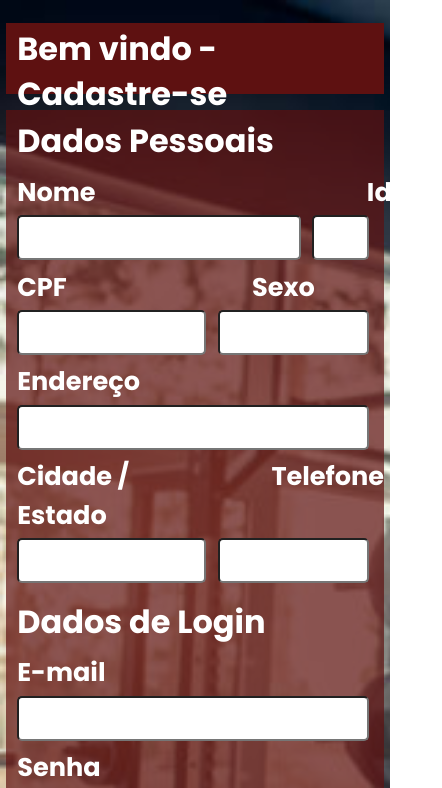
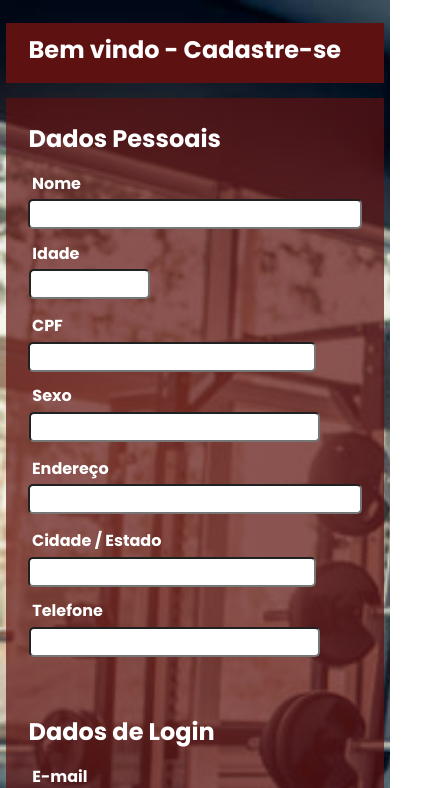
Before and after one commit to AmandaFernandes0701/Frontend-SmartGym---Projeto-Trainee, a React (Create React App) app in the folder smartgym/: page /cadastro in a window 390 px wide. Shown: the top 788 px of the page, 442 px wide, since content can reach past the window. Built offline with nearby package versions, Linux system fonts and the light colour scheme.

Commit message:
@media do Cadastro pronto

```diff
--- a/smartgym/src/pages/Cadastro/Cadastro.css
+++ b/smartgym/src/pages/Cadastro/Cadastro.css
@@ -53,13 +53,25 @@ p {
     font-weight: 700;
 }
 
-.linha1text, .linha2text, .linha3text, .linha4text {
-    display: flex;
-    flex-direction: row;
+.dadosLogin {
+    margin-top: 4%;
+    margin-left: 3%;
 }
 
-.linha1, .linha2, .linha4 {
-    flex-direction: row;
+.linha1, .linha2, .linha3, .linha4 {
+    display: grid;
+    grid-row-gap: 20px;
+    grid-template-columns: repeat(auto-fill, minmax(50%, 1fr));
+}
+
+.bloco1, .bloco2, .bloco3, .bloco4,
+.bloco5, .bloco6, .bloco7 {
+    display: flex;
+    flex-direction: column;
+}
+
+.bloco1, .bloco3, .bloco5, .bloco6 {
+    margin-left: 3%;
 }
 
 .textNome, .textCPF, .textEndereco, .textCidadeEstado,
@@ -70,17 +82,17 @@ p {
 
 .textIdade {
     margin-top: 2%;
-    margin-left: 71.7%;
+    margin-left: 60%;
 }
 
 .textSexo {
     margin-top: 2%;
-    margin-left: 49%;
+    margin-left: 10%;
 }
 
 .textTelefone {
     margin-top: 2%;
-    margin-left: 36.5%;
+    margin-left: 10%;
 }
 
 .inputNome, .inputIdade, .inputCPF, .inputSexo,
@@ -97,33 +109,30 @@ p {
 }
 
 .inputNome {
-    width: 75%;
+    width: 150%;
 }
 
 .inputIdade {
-    width: 15%;
+    margin-left: 60%;
+    width: 32%;
 }
 
 .inputCPF, .inputCidadeEstado {
-    width: 50%;
+    width: 97%;
 }
 
 .inputSexo, .inputTelefone
  {
-    width: 40%;
+    margin-left: 10%;
+    width: 82%;
 }
 
 .inputEndereco {
-    width: 93%;
+    width: 192%;
 }
 
 .inputEmail, .inputSenha, .inputConfirmarSenha {
     width: 93%;
-}
-
-.dadosLogin {
-    margin-top: 4%;
-    margin-left: 3%;
 }
 
 .botao {
@@ -139,3 +148,111 @@ p {
     color: #FFFFFF;
     line-height: 1%;
 }
+
+@media (max-width: 390px) {
+
+    .linha1, .linha2, .linha3, .linha4 {
+        display: flex;
+        flex-direction: column;
+    }
+
+    h1 {
+        font-size: 150%;
+        line-height: 150%;
+    }
+
+    p {
+        font-size: 100%;
+        line-height: 150%;
+    }
+
+    .textTitulo {
+        margin-left: 6%;
+        line-height: 190%;
+    }
+
+    .dadosPessoais, .dadosLogin {
+        margin-left: 6%;
+    }
+
+    .dadosPessoais {
+        margin-top: 6%;
+    }
+
+    .dadosLogin {
+        margin-top: 15%;
+    }
+
+    .textIdade, .textCPF, .textSexo,
+    .textEndereco, .textCidadeEstado, .textTelefone {
+        margin-left: 7%;
+    }
+
+    .textNome, .textCPF, .textEndereco, .textCidadeEstado {
+        margin-left: 2%;
+    }
+
+    .textEmail, .textSenha, .textConfSenha {
+        margin-left: 7%;
+        margin-top: 4%;
+    }
+
+    .bloco1, .bloco3, .bloco5, .bloco6 {
+        margin-left: 5%;
+        margin-top: 2%;
+    }
+
+    .bloco2, .bloco4, .bloco7 {
+        margin-top: -4%;
+    }
+
+    .inputNome, .inputIdade, .inputCPF, .inputSexo,
+    .inputEndereco, .inputCidadeEstado, .inputTelefone,
+    .inputEmail, .inputSenha, .inputConfirmarSenha {
+        height: 30px;
+        font-size: 85%;
+        margin-left: 5%;
+    }
+
+    .inputNome, .inputEndereco {
+        width: 93%;
+        margin-left: 0.8%;
+    }
+
+    .inputIdade {
+        width: 32%;
+        margin-left: 6%;
+    }
+
+    .inputCPF, .inputCidadeEstado {
+        width: 80%;
+        margin-left: 1%;
+    }
+
+    .inputSexo, .inputTelefone {
+        width: 77%;
+        margin-left: 6%;
+    }
+
+    .inputEmail, .inputSenha, .inputConfirmarSenha {
+        width: 90%;
+        margin-left: 6%;
+        margin-top: 1%;
+    }
+
+    .botao {
+        margin-left: 30%;
+        margin-top: 18%;
+        width: 40%;
+        height: 3%;
+        font-size: 100%;
+    }
+
+    .inputs {
+        height: 86%;
+    }
+
+    .container {
+        height: 1185px;
+    }
+}
--- a/smartgym/src/pages/Cadastro/Cadastro.js
+++ b/smartgym/src/pages/Cadastro/Cadastro.js
@@ -28,70 +28,73 @@ function Cadastro() {
 
             <h1 className="dadosPessoais">Dados Pessoais</h1>
 
-            <div className="linha1text">
+            <div className="linha1">
+                <div className="bloco1">
                     <p className="textNome">Nome</p>
-                <p className="textIdade">Idade</p>
-            </div>
-
-            <div className="linha1">
                     <input className="inputNome"
                        type="text"
                        name='nome'
                        onChange={handleInputChange}
                     />
+                </div>
+                <div className="bloco2">
+                    <p className="textIdade">Idade</p>
                     <input className="inputIdade"
                        type="number"
                        name='idade'
                        onChange={handleInputChange}
                     />
                 </div>
-
-            <div className="linha2text">
-                <p className="textCPF">CPF</p>
-                <p className="textSexo">Sexo</p>
             </div>
 
             <div className="linha2">
+                <div className="bloco3">
+                    <p className="textCPF">CPF</p>
                     <input className="inputCPF"
                        type="tel"
                        name='cpf'
                        onChange={handleInputChange}
                     />
+                </div>
+
+                <div className="bloco4">
+                    <p className="textSexo">Sexo</p>
                     <input className="inputSexo"
                        type="text"
                        name='sexo'
                        onChange={handleInputChange}
                     />
                 </div>
-
-            <div className="linha3text">
-                <p className="textEndereco">Endereço</p>
             </div>
 
             <div className="linha3">
+                <div className="bloco5">
+                    <p className="textEndereco">Endereço</p>
                     <input className="inputEndereco"
                        type="text"
                        name='endereco'
                        onChange={handleInputChange}
                     />
                 </div>
-
-            <div className="linha4text">
-                <p className="textCidadeEstado">Cidade / Estado</p>
-                <p className="textTelefone">Telefone</p>
             </div>
 
             <div className="linha4">
+                <div className="bloco6">
+                    <p className="textCidadeEstado">Cidade / Estado</p>
                     <input className="inputCidadeEstado"
                        type="text"
                        name='cidadeEstado'
                        onChange={handleInputChange}
                     />
+                </div>
+                <div className="bloco7">
+                    <p className="textTelefone">Telefone</p>
                     <input className="inputTelefone"
                        type="tel"
                        name='telefone'
                        onChange={handleInputChange}
                     />
+                </div>
             </div>
 
             <h1 className="dadosLogin">Dados de Login</h1>
```
Lines whose indentation alone changed are shown as unchanged.
